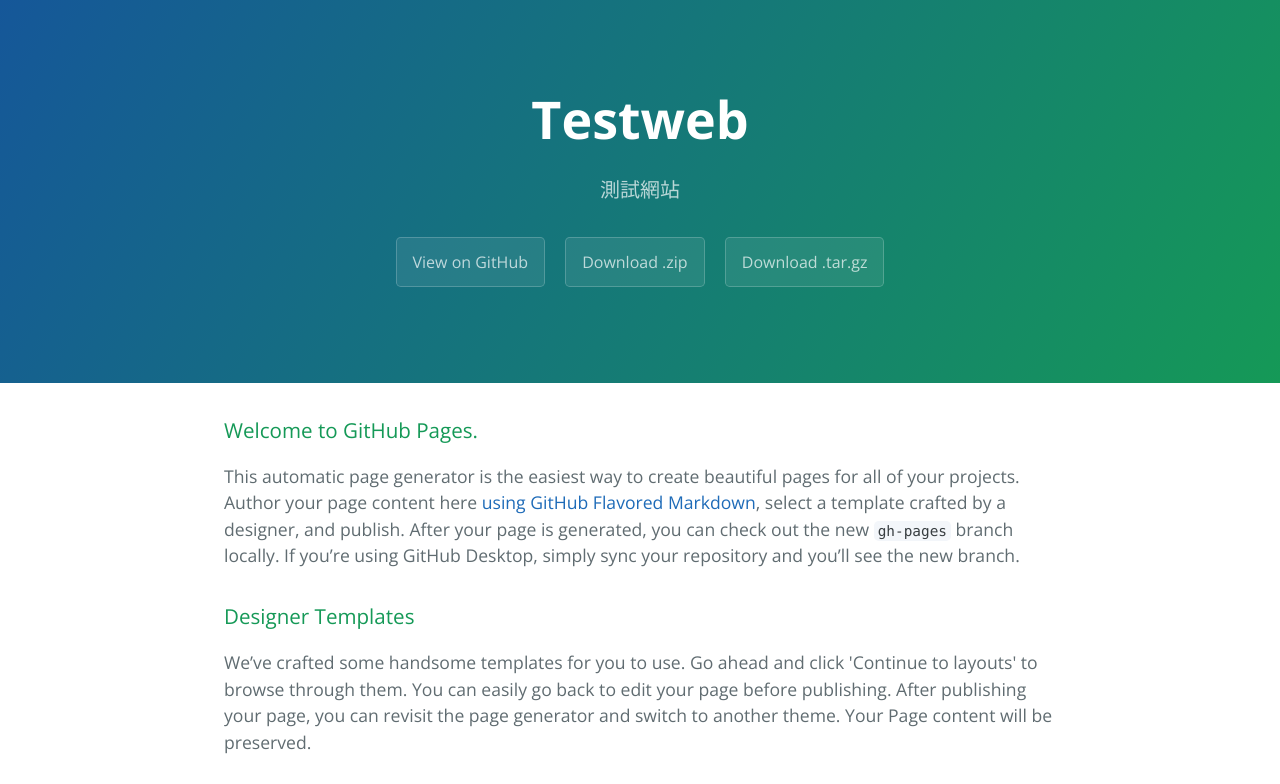
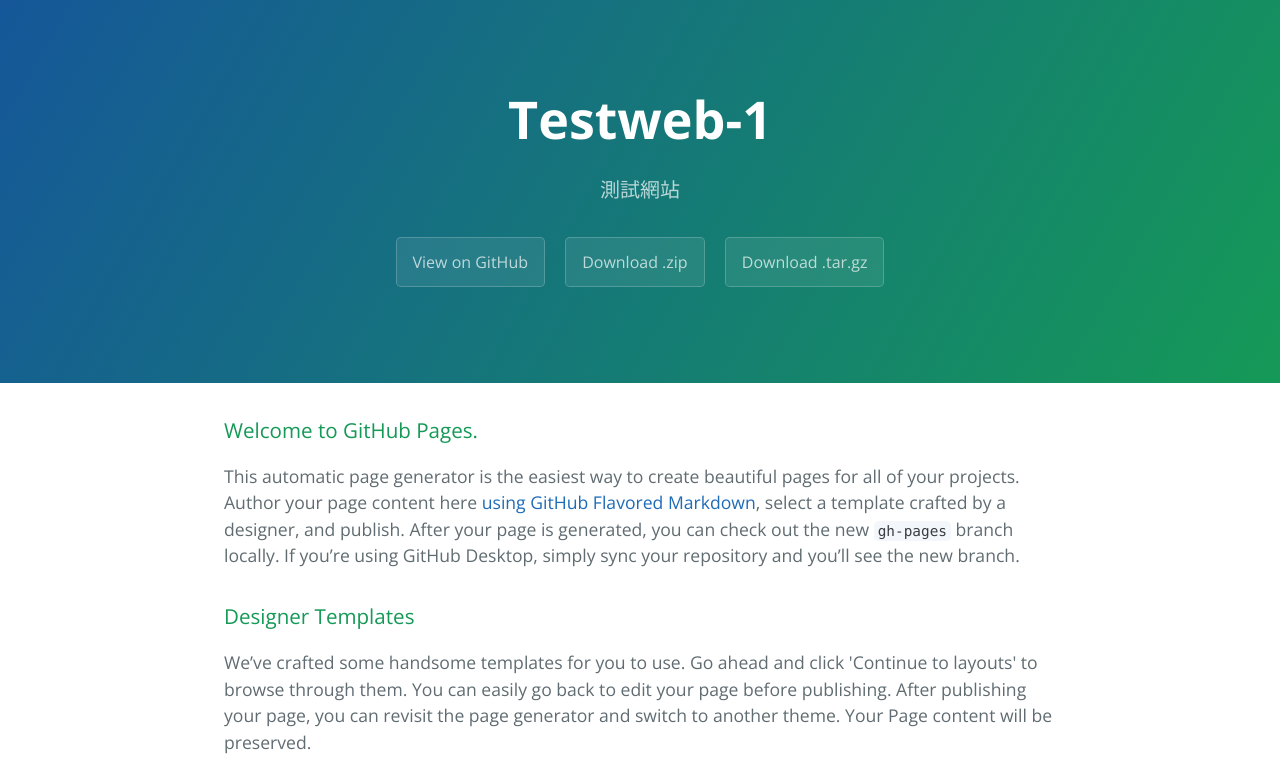
Before and after one commit to xiadan/TestWeb, a plain HTML site: page index.html in a window 1280 px wide. Shown: the top 784 px of the page. Drawn offline with nearby package versions, Linux system fonts and the light colour scheme.

Commit message:
testchange
test change

```diff
--- a/index.html
+++ b/index.html
@@ -11,7 +11,7 @@
   </head>
   <body>
     <section class="page-header">
-      <h1 class="project-name">Testweb</h1>
+      <h1 class="project-name">Testweb-1</h1>
       <h2 class="project-tagline">測試網站</h2>
       <a href="https://github.com/xiadan/TestWeb" class="btn">View on GitHub</a>
       <a href="https://github.com/xiadan/TestWeb/zipball/master" class="btn">Download .zip</a>
```
